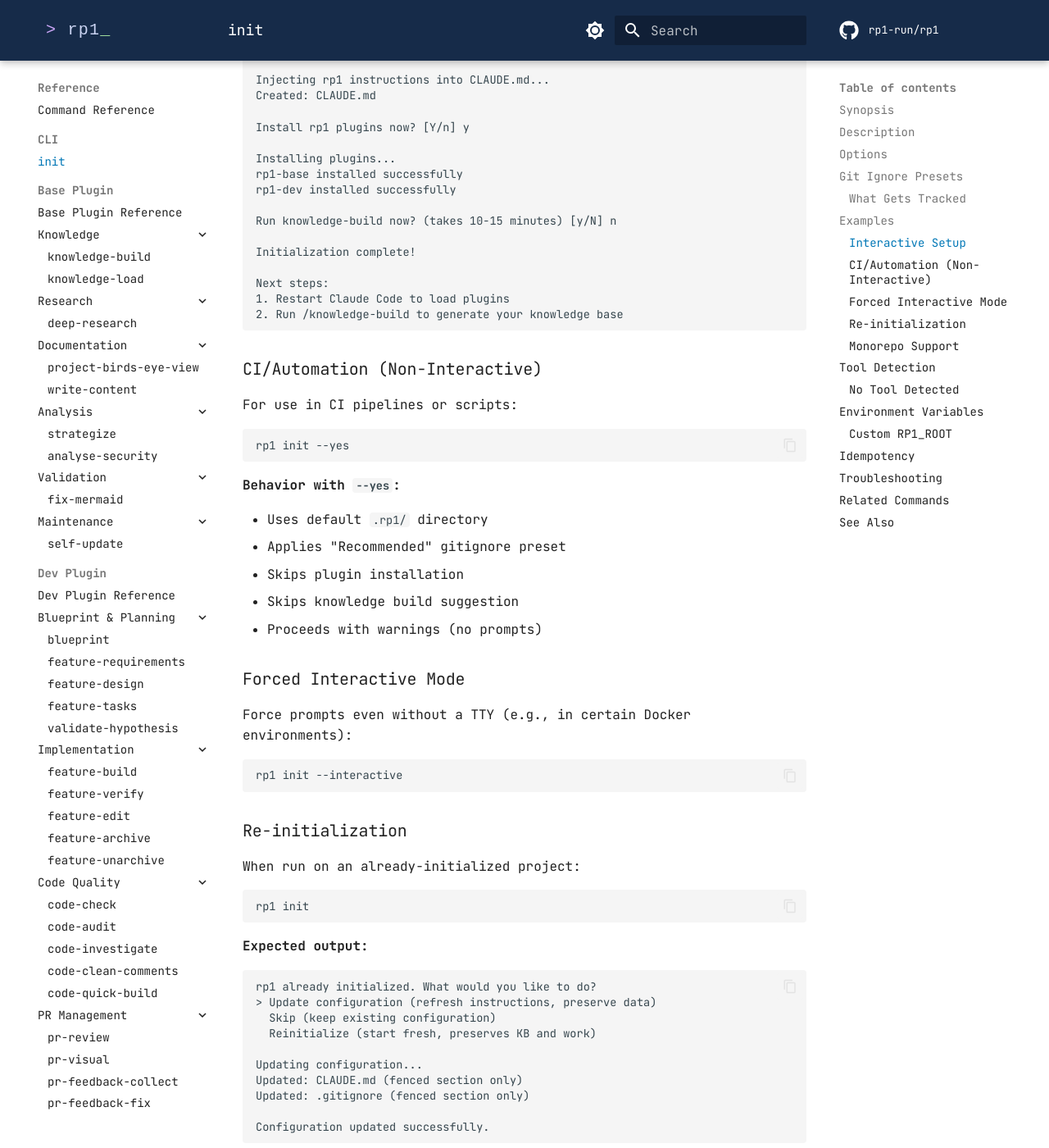
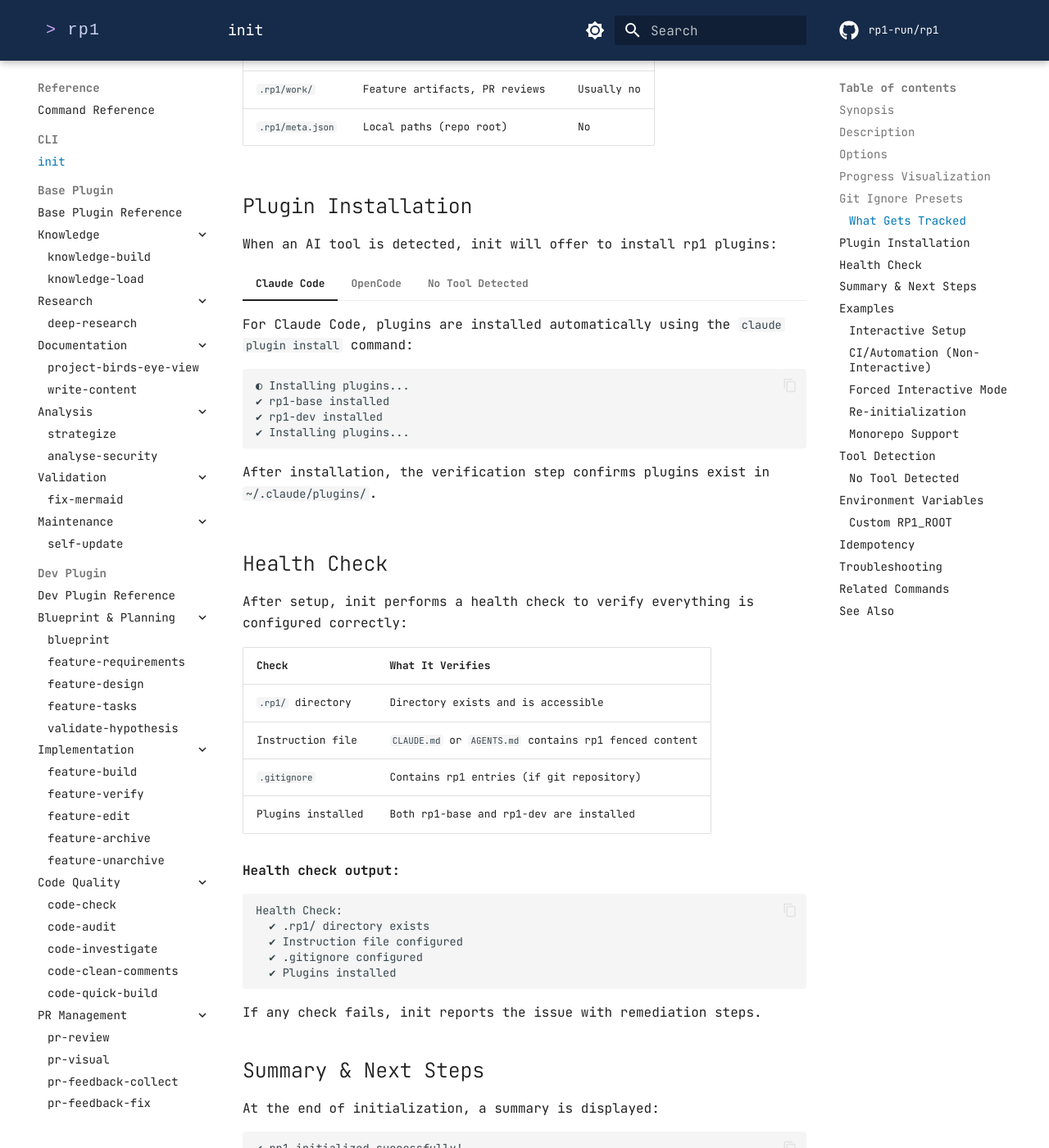
Before and after one commit to rp1-run/rp1, an MkDocs documentation site: the page built from docs/reference/cli/init.md, in a window 1280 px wide and 1400 px high, scrolled down 2695 px. Shown: the whole window at 82% size. Built offline with MkDocs 1.6.1 and Material for MkDocs 9.7.7, drawn with Linux system fonts in a browser that asks for light colours; comment, search, counter and statistics services are not loaded; some of the changed text lies outside the part shown.

Commit message:
docs: update to use new init method

````diff
--- a/docs/reference/cli/init.md
+++ b/docs/reference/cli/init.md
@@ -19,8 +19,10 @@
 3. **Tool Detection** - Identifies installed AI assistants (Claude Code or OpenCode)
 4. **Instruction Injection** - Adds rp1 instructions to `CLAUDE.md` or `AGENTS.md`
 5. **Git Configuration** - Configures `.gitignore` for rp1 artifacts
-6. **Plugin Installation Offer** - Offers to install rp1 plugins
-7. **Knowledge Build Suggestion** - Suggests running knowledge-build
+6. **Plugin Installation** - Installs rp1 plugins for detected AI tools
+7. **Plugin Verification** - Verifies plugins were installed correctly
+8. **Health Check** - Validates the complete setup
+9. **Summary & Next Steps** - Displays actions taken and recommended next steps
 
 The command is fully interactive when run in a terminal, or uses sensible defaults when run in CI/automation environments.
 
@@ -30,6 +32,37 @@
 |--------|-------|-------------|
 | `--yes` | `-y` | Non-interactive mode: use defaults without prompting |
 | `--interactive` | `-i` | Force interactive mode even without TTY |
+
+## Progress Visualization
+
+The init command displays real-time progress with visual indicators:
+
+```
+◐ Loading tools registry...
+✔ Loading tools registry...
+◐ Checking git repository...
+✔ Checking git repository...
+◐ Setting up directory structure...
+✔ Setting up directory structure...
+◐ Detecting agentic tools...
+✔ Claude Code v2.0.75
+✔ Detecting agentic tools...
+◐ Installing plugins...
+✔ Installing plugins...
+◐ Verifying plugin installation...
+✔ Verifying plugin installation...
+◐ Performing health check...
+✔ Performing health check...
+◐ Generating summary...
+✔ Generating summary...
+```
+
+| Icon | Meaning |
+|------|---------|
+| `◐` | Step in progress |
+| `✔` | Step completed successfully |
+| `✖` | Step failed |
+| `ℹ` | Informational message |
 
 ## Git Ignore Presets
 
@@ -52,6 +85,93 @@
 | `.rp1/work/` | Feature artifacts, PR reviews | Usually no |
 | `.rp1/meta.json` | Local paths (repo root) | No |
 
+## Plugin Installation
+
+When an AI tool is detected, init will offer to install rp1 plugins:
+
+=== "Claude Code"
+
+    For Claude Code, plugins are installed automatically using the `claude plugin install` command:
+
+    ```
+    ◐ Installing plugins...
+    ✔ rp1-base installed
+    ✔ rp1-dev installed
+    ✔ Installing plugins...
+    ```
+
+    After installation, the verification step confirms plugins exist in `~/.claude/plugins/`.
+
+=== "OpenCode"
+
+    For OpenCode, init displays manual installation instructions since OpenCode doesn't have a CLI plugin command:
+
+    ```
+    ℹ Manual plugin installation required for OpenCode.
+    ℹ Visit: https://opencode.ai/docs/plugins
+    ```
+
+=== "No Tool Detected"
+
+    If no AI tool is found, init skips plugin installation and suggests installing a supported tool:
+
+    ```
+    ℹ No AI tool detected. Install Claude Code or OpenCode to use rp1 plugins.
+    ℹ Claude Code: https://docs.anthropic.com/en/docs/claude-code/getting-started
+    ℹ OpenCode: https://opencode.ai/docs/installation
+    ```
+
+## Health Check
+
+After setup, init performs a health check to verify everything is configured correctly:
+
+| Check | What It Verifies |
+|-------|-----------------|
+| `.rp1/` directory | Directory exists and is accessible |
+| Instruction file | `CLAUDE.md` or `AGENTS.md` contains rp1 fenced content |
+| `.gitignore` | Contains rp1 entries (if git repository) |
+| Plugins installed | Both rp1-base and rp1-dev are installed |
+
+**Health check output:**
+
+```
+Health Check:
+  ✔ .rp1/ directory exists
+  ✔ Instruction file configured
+  ✔ .gitignore configured
+  ✔ Plugins installed
+```
+
+If any check fails, init reports the issue with remediation steps.
+
+## Summary & Next Steps
+
+At the end of initialization, a summary is displayed:
+
+```
+✔ rp1 initialized successfully!
+
+Actions: 3 created, 1 updated
+Detected tool: Claude Code v2.0.75
+
+Health Check:
+  ✔ .rp1/ directory exists
+  ✔ Instruction file configured
+  ✔ .gitignore configured
+  ✔ Plugins installed
+
+Next Steps:
+  1. → Restart Claude Code to load plugins (required)
+  2. ○ Run /knowledge-build to analyze your codebase (optional)
+
+Documentation: https://rp1.run
+```
+
+| Next Step Icon | Meaning |
+|----------------|---------|
+| `→` | Required action |
+| `○` | Optional action |
+
 ## Examples
 
 ### Interactive Setup
@@ -61,49 +181,6 @@
 ```bash
 cd my-project
 rp1 init
-```
-
-**Expected output:**
-
-```
-Detecting git repository...
-You are at the git root. Proceeding with initialization.
-
-Checking for existing rp1 configuration...
-No existing configuration found.
-
-Creating .rp1 directory structure...
-Created: .rp1/
-Created: .rp1/context/
-Created: .rp1/work/
-
-Detecting agentic tools...
-Detected: Claude Code v2.0.75
-
-How would you like to configure .gitignore?
-> Recommended: Track context, ignore work
-  Track everything except meta.json
-  Ignore entire .rp1/ directory
-
-Configuring .gitignore...
-Updated: .gitignore
-
-Injecting rp1 instructions into CLAUDE.md...
-Created: CLAUDE.md
-
-Install rp1 plugins now? [Y/n] y
-
-Installing plugins...
-rp1-base installed successfully
-rp1-dev installed successfully
-
-Run knowledge-build now? (takes 10-15 minutes) [y/N] n
-
-Initialization complete!
-
-Next steps:
-1. Restart Claude Code to load plugins
-2. Run /knowledge-build to generate your knowledge base
 ```
 
 ### CI/Automation (Non-Interactive)
@@ -118,9 +195,16 @@
 
 - Uses default `.rp1/` directory
 - Applies "Recommended" gitignore preset
-- Skips plugin installation
-- Skips knowledge build suggestion
-- Proceeds with warnings (no prompts)
+- Installs plugins automatically if AI tool is detected
+- Skips re-initialization prompts
+- Outputs only errors and final summary (minimal output)
+
+**Exit codes:**
+
+| Code | Meaning |
+|------|---------|
+| `0` | Success (including with warnings) |
+| `1` | Critical failure (setup incomplete) |
 
 ### Forced Interactive Mode
 
@@ -141,16 +225,13 @@
 **Expected output:**
 
 ```
-rp1 already initialized. What would you like to do?
-> Update configuration (refresh instructions, preserve data)
-  Skip (keep existing configuration)
-  Reinitialize (start fresh, preserves KB and work)
+ℹ Existing rp1 configuration detected:
+ℹ   - .rp1/ directory exists
+ℹ   - Instruction file has rp1 content
+ℹ   - Knowledge base content exists
+ℹ   - Work artifacts exist
 
-Updating configuration...
-Updated: CLAUDE.md (fenced section only)
-Updated: .gitignore (fenced section only)
-
-Configuration updated successfully.
+✔ rp1 is already initialized. What would you like to do? Update configuration
 ```
 
 | Choice | Behavior |
@@ -191,7 +272,8 @@
     When Claude Code is detected:
 
     - Injects instructions into `CLAUDE.md`
-    - Offers to install plugins via `claude plugin install`
+    - Installs plugins via `claude plugin install`
+    - Verifies plugins in `~/.claude/plugins/`
     - Uses short-form command syntax in examples
 
 === "OpenCode"
@@ -207,15 +289,13 @@
 If neither Claude Code nor OpenCode is found:
 
 ```
-No supported agentic tool detected.
+ℹ No supported agentic tool detected.
 
-Which tool would you like to install?
-> Claude Code
-  OpenCode
-  Skip (continue without a tool)
+Next Steps:
+  1. → Install Claude Code or OpenCode (required)
 
-To install Claude Code, visit:
-https://docs.anthropic.com/en/docs/claude-code/getting-started
+Claude Code: https://docs.anthropic.com/en/docs/claude-code/getting-started
+OpenCode: https://opencode.ai/docs/installation
 ```
 
 ## Environment Variables
@@ -246,6 +326,7 @@
 - **Directories**: Only creates if they don't exist
 - **Instruction files**: Uses comment-fenced blocks (`<!-- rp1:start -->` ... `<!-- rp1:end -->`)
 - **Gitignore**: Uses shell-style fencing (`# rp1:start` ... `# rp1:end`)
+- **Plugins**: Skips installation if already installed
 
 Content outside fenced sections is never modified.
 
@@ -287,12 +368,39 @@
 
 ??? question "Plugins fail to install"
 
-    Plugin installation is handled by the AI tool's native plugin system:
+    Plugin installation requires the AI tool's CLI to be in your PATH:
 
-    - **Claude Code**: Ensure `claude` command is available
-    - **OpenCode**: Check that `~/.opencode/prompts/` is writable
+    - **Claude Code**: Run `which claude` to verify. If not found, add to PATH or reinstall.
+    - **OpenCode**: Plugin installation is manual - follow the displayed instructions.
 
-    You can always install plugins manually after init completes.
+    If installation fails, you can install plugins manually:
+
+    ```bash
+    # Claude Code
+    rp1 install:claudecode
+
+    # OpenCode
+    rp1 install:opencode
+    ```
+
+??? question "Health check reports issues"
+
+    The health check verifies your setup is complete. Common issues:
+
+    | Issue | Solution |
+    |-------|----------|
+    | Missing `.rp1/` directory | Re-run `rp1 init` |
+    | Instruction file missing rp1 content | Delete the file and re-run init, or manually add the fenced section |
+    | Plugins not installed | Run `rp1 install:claudecode` or `rp1 install:opencode` |
+    | `.gitignore` not configured | Re-run init and select a gitignore preset |
+
+??? question "Tool not detected but installed"
+
+    If your AI tool is installed but not detected:
+
+    1. Verify the binary is in your PATH: `which claude` or `which opencode`
+    2. Check the version: `claude --version` or `opencode --version`
+    3. If using Homebrew Cask, ensure the symlink exists in `/opt/homebrew/bin/`
 
 ## Related Commands
 
````
Also changed, not shown: docs/getting-started/installation.md (+35 -41 lines).
